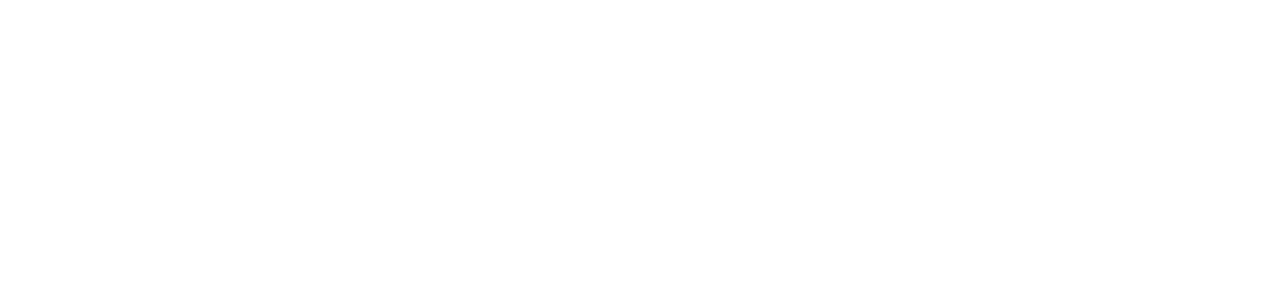
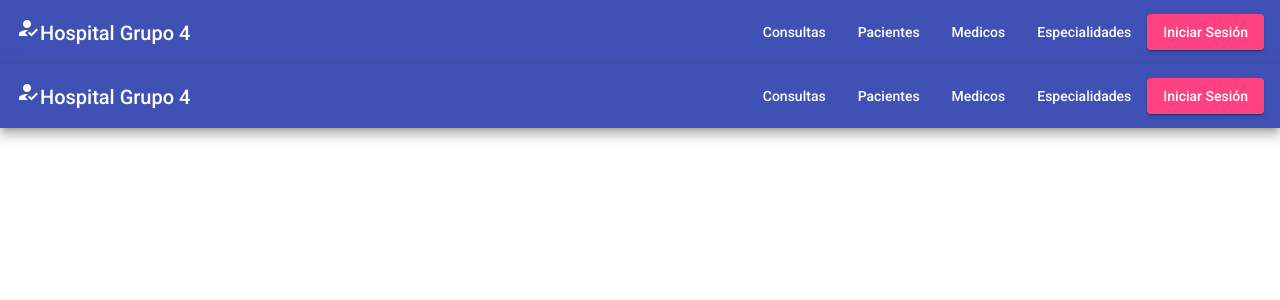
Before and after one commit to juanfranciscoajcip/app-pacientes, an Angular app: page / in a window 1280 px wide. Shown: the top 300 px of the page. Built offline with nearby package versions, Linux system fonts and the light colour scheme.

Commit message:
Angular Material Navbar/Toolbar | Angular Routing
https://www.youtube.com/watch?v=ADEZTrIxj1k

```diff
--- a/angular.json
+++ b/angular.json
@@ -24,6 +24,7 @@
               "src/assets"
             ],
             "styles": [
+              "./node_modules/@angular/material/prebuilt-themes/indigo-pink.css",
               "src/styles.css"
             ],
             "scripts": []
@@ -88,6 +89,7 @@
               "src/assets"
             ],
             "styles": [
+              "./node_modules/@angular/material/prebuilt-themes/indigo-pink.css",
               "src/styles.css"
             ],
             "scripts": []
--- a/src/app/app.component.html
+++ b/src/app/app.component.html
@@ -1 +1,2 @@
+<app-navbar></app-navbar>
 <router-outlet></router-outlet>
--- /dev/null
+++ b/src/app/navbar/navbar.component.css
@@ -0,0 +1,3 @@
+.spacer {
+    flex: 1 1 auto;
+}
--- /dev/null
+++ b/src/app/navbar/navbar.component.html
@@ -0,0 +1,9 @@
+<mat-toolbar color="primary" class="mat-elevation-z8">
+    <span><mat-icon>how_to_reg</mat-icon>Hospital Grupo 4</span>
+    <div class="spacer"></div>
+    <a mat-button routerLink="/consultas">Consultas</a>
+    <a mat-button routerLink="/pacientes">Pacientes</a>
+    <a mat-button>Medicos</a>
+    <a mat-button>Especialidades</a>
+    <a mat-raised-button color="accent">Iniciar Sesión</a>
+</mat-toolbar>
--- /dev/null
+++ b/src/app/navbar/navbar.component.ts
@@ -0,0 +1,15 @@
+import { Component, OnInit } from '@angular/core';
+
+@Component({
+  selector: 'app-navbar',
+  templateUrl: './navbar.component.html',
+  styleUrls: ['./navbar.component.css']
+})
+export class NavbarComponent implements OnInit {
+
+  constructor() { }
+
+  ngOnInit(): void {
+  }
+
+}
--- a/src/index.html
+++ b/src/index.html
@@ -7,8 +7,10 @@
   <meta name="viewport" content="width=device-width, initial-scale=1">
   <link rel="icon" type="image/x-icon" href="favicon.ico">
   <link rel="stylesheet" href="https://maxcdn.bootstrapcdn.com/bootstrap/4.0.0/css/bootstrap.min.css" integrity="sha384-Gn5384xqQ1aoWXA+058RXPxPg6fy4IWvTNh0E263XmFcJlSAwiGgFAW/dAiS6JXm" crossorigin="anonymous">
+  <link href="https://fonts.googleapis.com/css?family=Roboto:300,400,500&display=swap" rel="stylesheet">
+  <link href="https://fonts.googleapis.com/icon?family=Material+Icons" rel="stylesheet">
 </head>
-<body>
+<body class="mat-typography">
   <app-root></app-root>
 </body>
 </html>
--- a/src/styles.css
+++ b/src/styles.css
@@ -1 +1,4 @@
 /* You can add global styles to this file, and also import other style files */
+
+html, body { height: 100%; }
+body { margin: 0; font-family: Roboto, "Helvetica Neue", sans-serif; }
```
Also changed, not shown: package.json (+13 -11 lines), src/app/app.module.ts (+16 -2 lines), 2 other files (tests, documents, lock files or other folders).
